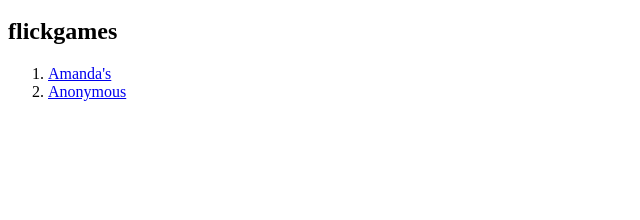
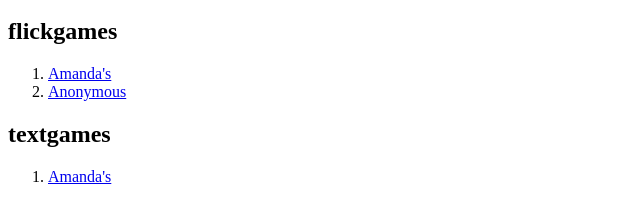
Before and after one commit to scholarslab/metagames, a plain HTML site: page index.html in a window 1280 px wide. Shown: the part 48-268 px from the top of the page, without its empty margins (0-640 px from the left). Drawn offline with Linux system fonts and the light colour scheme.

Commit message:
Update index.html

```diff
--- a/index.html
+++ b/index.html
@@ -5,3 +5,8 @@
   <li><a href="https://scholarslab.github.io/metagames/flickgame-AV.html">Amanda's</a></li>
   <li><a href="https://scholarslab.github.io/metagames/welcome-to-slab.html">Anonymous</a></li>
 </ol>
+
+<h2>textgames</h2>
+<ol>
+  <li><a href="https://scholarslab.github.io/metagames/textgame-AV.html">Amanda's</a></li>
+</ol>
```
